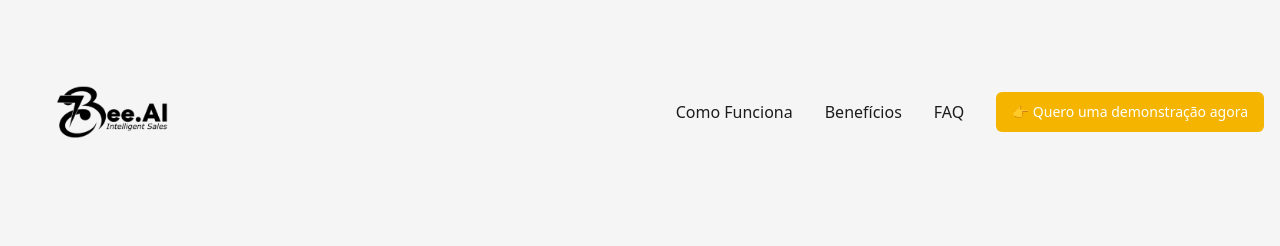
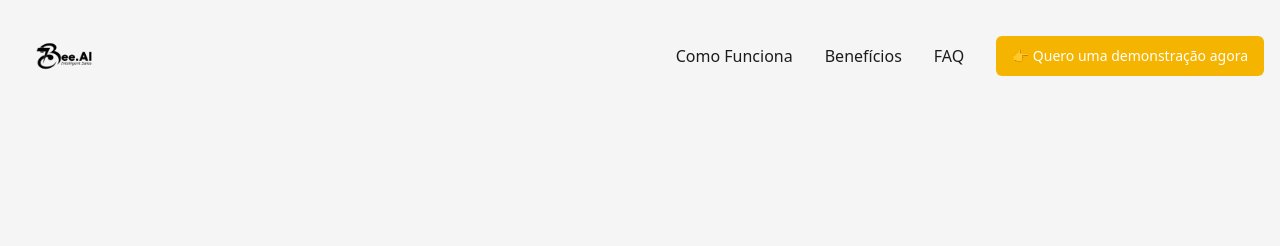
Before and after one commit to 7Beeai/bee-ai-conversations-flow, a React (Vite) app: page / in a window 1280 px wide. Shown: the top 246 px of the page. Built offline with nearby package versions, Linux system fonts and the light colour scheme.

Commit message:
Reduce header size
Reduce the header height by half to decrease its screen occupancy on both the initial and scrolled views.

```diff
--- a/src/components/Header.tsx
+++ b/src/components/Header.tsx
@@ -23,14 +23,14 @@ const Header = () => {
 
   return (
     <header className={`fixed top-0 left-0 right-0 z-50 transition-all duration-300 ${
-      isScrolled ? 'bg-white shadow-md py-2' : 'bg-transparent py-4'
+      isScrolled ? 'bg-white shadow-md py-1' : 'bg-transparent py-2'
     }`}>
       <div className="container mx-auto px-4 flex justify-between items-center">
         <div className="flex items-center">
           <img
             src="/lovable-uploads/cca8416a-fa5d-420a-9868-2d8a9bbb063c.png"
             alt="7Bee.AI Logo"
-            className="h-32 md:h-40 lg:h-48"
+            className="h-16 md:h-20 lg:h-24"
           />
         </div>
 
```
